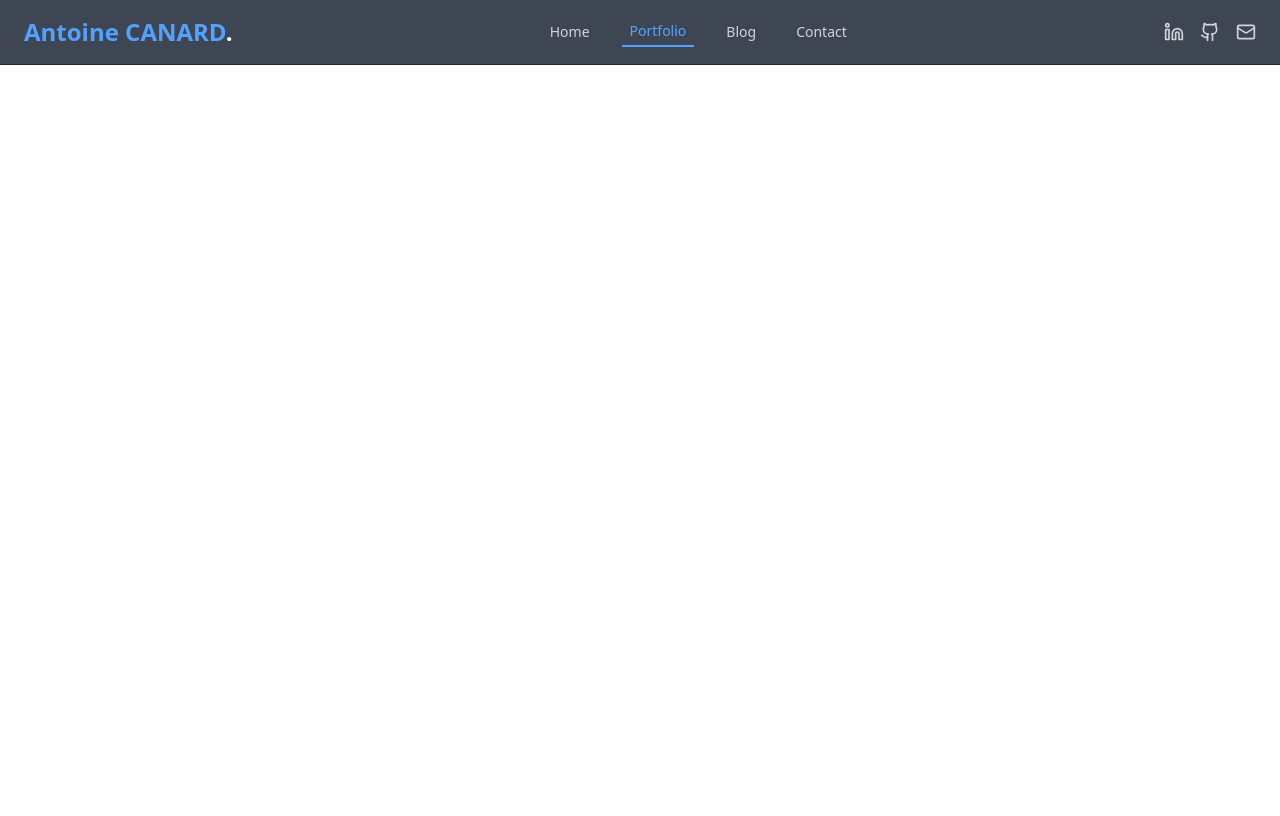
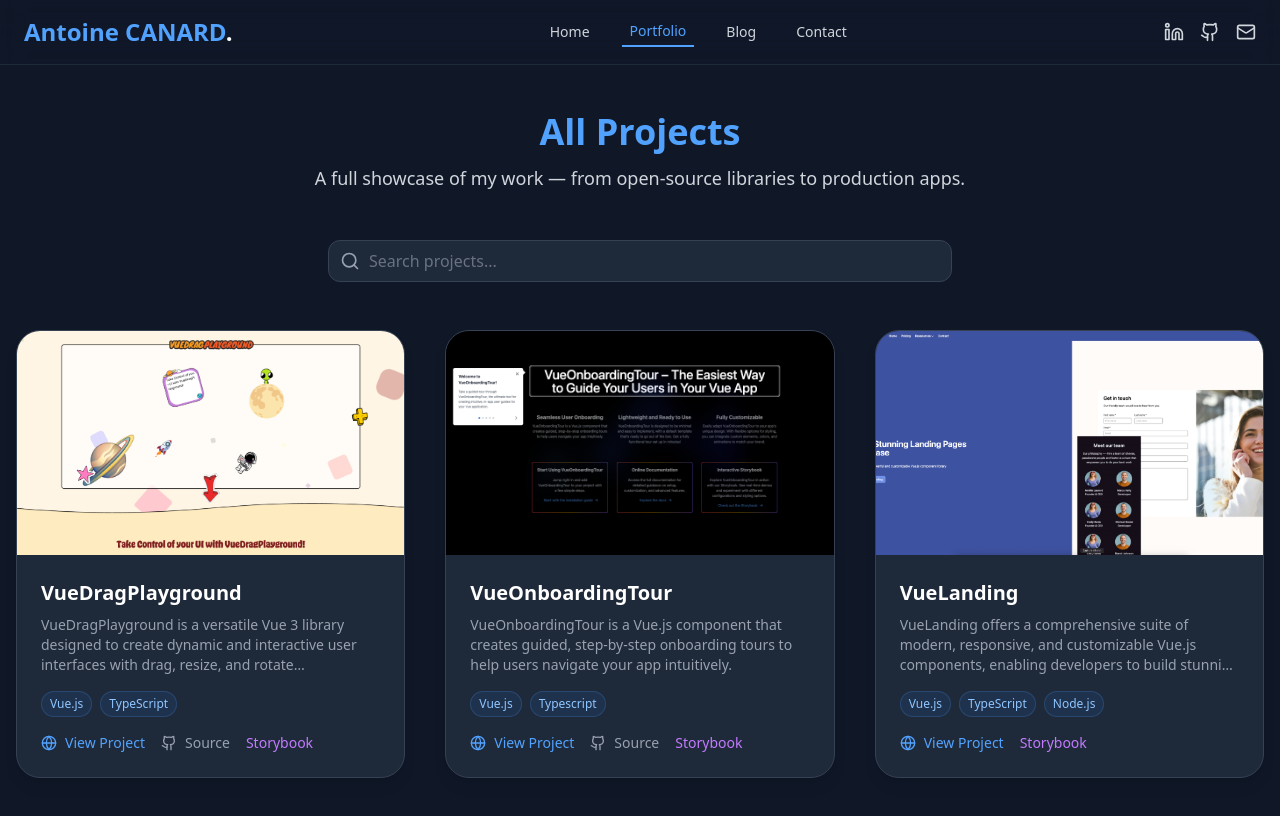
Before and after one commit to acTechWorld/my-website, a React (Vite) app: page /portfolio in a window 1280 px wide. Shown: the top 816 px of the page. Built offline with nearby package versions, Linux system fonts and the light colour scheme.

Commit message:
add portfolio page

```diff
--- a/src/sections/SectionPortfolio.tsx
+++ b/src/sections/SectionPortfolio.tsx
@@ -1,5 +1,7 @@
-import React from "react";
-import { motion } from "framer-motion";
+"use client";
+
+import React, { useState } from "react";
+import { motion, AnimatePresence } from "framer-motion";
 import { Github, Globe } from "lucide-react";
 import ActionButton from "@/components/ActionButton";
 
@@ -38,7 +40,7 @@ const projects: Project[] = [
   {
     title: "VueLanding",
     description:
-      "VueLanding offers a comprehensive suite of modern, responsive, and customizable Vue.js components, enabling developers to build stunning landing pages with ease",
+      "VueLanding offers a comprehensive suite of modern, responsive, and customizable Vue.js components, enabling developers to build stunning landing pages with ease.",
     tech: ["Vue.js", "TypeScript", "Node.js"],
     image: "/assets/imgs/portfolio-3.png",
     link: "https://vuelanding.com/",
@@ -46,27 +48,10 @@ const projects: Project[] = [
   },
 ];
 
-const containerVariants = {
-  hidden: {},
-  show: {
-    transition: {
-      staggerChildren: 0.15,
-    },
-  },
-};
-
 const cardVariants = {
-  hidden: { opacity: 0, y: 60 },
-  show: {
-    opacity: 1,
-    y: 0,
-    transition: {
-      type: "spring",
-      stiffness: 100,
-      damping: 15,
-      mass: 0.5,
-    },
-  },
+  hidden: { opacity: 0, scale: 0.95, y: 30 },
+  show: { opacity: 1, scale: 1, y: 0, transition: { type: "spring", stiffness: 100, damping: 15 } },
+  exit: { opacity: 0, scale: 0.9, y: 30, transition: { duration: 0.3 } },
 };
 
 const SectionPortfolio: React.FC = () => {
@@ -94,40 +79,47 @@ const SectionPortfolio: React.FC = () => {
           </div>
         </div>
 
-        {/* Project Grid with staggered animation */}
+        {/* Project Grid */}
         <motion.div
-          variants={containerVariants}
+          className="grid sm:grid-cols-2 lg:grid-cols-3 gap-8"
           initial="hidden"
           whileInView="show"
-          viewport={{ once: true, amount: 0.1 }}
-          className="grid sm:grid-cols-2 lg:grid-cols-3 gap-8"
+          viewport={{ once: true, amount: 0.2 }} // triggers when 20% of section is in view
         >
+          <AnimatePresence>
             {visibleProjects.map((project, index) => (
               <motion.div
-              key={index}
+                key={project.title}
+                layout
                 variants={cardVariants}
-              className="group bg-gray-800 rounded-3xl overflow-hidden border border-gray-700 hover:border-blue-500 transition shadow-lg"
+                className="group bg-gray-800 rounded-3xl overflow-hidden border border-gray-700 hover:border-blue-500 transition shadow-lg cursor-pointer"
               >
                 {/* Image */}
-              <div className="relative overflow-hidden h-52">
-                <img
+                <motion.div layout className="relative overflow-hidden h-52">
+                  <motion.img
                     src={project.image}
                     alt={project.title}
                     className="object-cover w-full h-full transform group-hover:scale-105 transition duration-500"
+                    layout
                   />
-                <div className="absolute inset-0 bg-gradient-to-t from-gray-900/80 via-gray-900/20 to-transparent opacity-0 group-hover:opacity-100 transition"></div>
-              </div>
+                  <motion.div
+                    className="absolute inset-0 bg-gradient-to-t from-gray-900/80 via-gray-900/20 to-transparent opacity-0 group-hover:opacity-100 transition"
+                    layout
+                  />
+                </motion.div>
 
                 {/* Content */}
-              <div className="p-6">
+                <motion.div layout className="p-6">
                   <h4 className="text-xl font-semibold mb-2">{project.title}</h4>
                   {project.role && (
                     <p className="text-sm text-blue-400 font-medium mb-3">{project.role}</p>
                   )}
+
                   <p className="text-gray-400 text-sm mb-4 line-clamp-3 group-hover:line-clamp-none transition-all">
                     {project.description}
                   </p>
 
+                  {/* Tech */}
                   <div className="flex flex-wrap gap-2 mb-4">
                     {project.tech.map((tech, i) => (
                       <span
@@ -172,14 +164,15 @@ const SectionPortfolio: React.FC = () => {
                       </a>
                     )}
                   </div>
-              </div>
+                </motion.div>
               </motion.div>
             ))}
+          </AnimatePresence>
         </motion.div>
 
         {/* See All Button */}
         <div className="text-center mt-16">
-          <ActionButton text="See all projects"/>
+          <ActionButton text="See all projects" />
         </div>
       </div>
     </section>
--- a/src/views/ViewPortfolio.tsx
+++ b/src/views/ViewPortfolio.tsx
@@ -1,7 +1,189 @@
-const ViewBlog: React.FC = () => {
-    return (
-        <div></div>
-    )
+"use client";
+
+import React, { useState, useMemo } from "react";
+import { motion, AnimatePresence } from "framer-motion";
+import { Github, Globe, Search } from "lucide-react";
+
+interface Project {
+  title: string;
+  role?: string;
+  description: string;
+  tech: string[];
+  image: string;
+  link?: string;
+  github?: string;
+  storybook?: string;
 }
 
-export default ViewBlog
+const projects: Project[] = [
+  {
+    title: "VueDragPlayground",
+    description:
+      "VueDragPlayground is a versatile Vue 3 library designed to create dynamic and interactive user interfaces with drag, resize, and rotate functionalities.",
+    tech: ["Vue.js", "TypeScript"],
+    image: "/assets/imgs/portfolio-1.png",
+    link: "https://vuedragplayground.actechworld.com/",
+    github: "https://github.com/acTechWorld/vue-drag-playground",
+    storybook:
+      "https://vuedragplayground.storybook.actechworld.com/?path=/story/lib-components-vuedragplayground--default",
+  },
+  {
+    title: "VueOnboardingTour",
+    description:
+      "VueOnboardingTour is a Vue.js component that creates guided, step-by-step onboarding tours to help users navigate your app intuitively.",
+    tech: ["Vue.js", "Typescript"],
+    image: "/assets/imgs/portfolio-2.png",
+    link: "https://vueonboardingtour.actechworld.com/",
+    github: "http://github.com/acTechWorld/vue-onboarding-tour/tree/master/library",
+    storybook:
+      "https://vueonboardingtour.storybook.actechworld.com/?path=/story/lib-components-vueonboardingtour--default",
+  },
+  {
+    title: "VueLanding",
+    description:
+      "VueLanding offers a comprehensive suite of modern, responsive, and customizable Vue.js components, enabling developers to build stunning landing pages with ease.",
+    tech: ["Vue.js", "TypeScript", "Node.js"],
+    image: "/assets/imgs/portfolio-3.png",
+    link: "https://vuelanding.com/",
+    storybook:
+      "https://storybook.vuelanding.com/?path=/story/components-features-section--default",
+  },
+];
+
+const ViewPortfolio: React.FC = () => {
+  const [search, setSearch] = useState("");
+
+  const filteredProjects = useMemo(() => {
+    return projects.filter((project) => {
+      const matchesSearch =
+        project.title.toLowerCase().includes(search.toLowerCase()) ||
+        project.description.toLowerCase().includes(search.toLowerCase()) ||
+        project.tech.some((t) => t.toLowerCase().includes(search.toLowerCase()));
+      return matchesSearch;
+    });
+  }, [search]);
+
+  return (
+    <section className="relative min-h-screen bg-gray-900 text-white py-28">
+      <div className="container mx-auto px-4 relative z-10">
+        {/* Header */}
+        <div className="mb-12 text-center">
+          <h1 className="text-4xl font-bold text-blue-400 mb-3">All Projects</h1>
+          <p className="text-gray-300 text-lg">
+            A full showcase of my work — from open-source libraries to production apps.
+          </p>
+        </div>
+
+        {/* Search */}
+        <div className="relative w-full md:w-1/2 mx-auto mb-12">
+          <Search className="absolute left-3 top-1/2 -translate-y-1/2 text-gray-400 w-5 h-5" />
+          <input
+            type="text"
+            placeholder="Search projects..."
+            value={search}
+            onChange={(e) => setSearch(e.target.value)}
+            className="w-full bg-gray-800 border border-gray-700 rounded-xl pl-10 pr-4 py-2 text-gray-200 placeholder-gray-500 focus:outline-none focus:border-blue-500 transition"
+          />
+        </div>
+
+        {/* Project Grid */}
+        <div className="grid sm:grid-cols-1 md:grid-cols-2 lg:grid-cols-3 gap-10">
+          <AnimatePresence>
+            {filteredProjects.length > 0 ? (
+              filteredProjects.map((project, index) => (
+                <motion.div
+                  key={project.title}
+                  layout
+                  initial={{ opacity: 0, scale: 0 }}
+                  animate={{ opacity: 1, scale: 1 }}
+                  exit={{ opacity: 0, scale: 0 }}
+                  className="group bg-gray-800 rounded-3xl overflow-hidden border border-gray-700 hover:border-blue-500 transition shadow-lg cursor-pointer"
+                >
+                  {/* Image */}
+                  <motion.div layout className="relative overflow-hidden h-56">
+                    <img
+                      src={project.image}
+                      alt={project.title}
+                      className="object-cover w-full h-full transform group-hover:scale-105 transition duration-500"
+                    />
+                    <div className="absolute inset-0 bg-gradient-to-t from-gray-900/80 via-gray-900/20 to-transparent opacity-0 group-hover:opacity-100 transition" />
+                  </motion.div>
+
+                  {/* Content */}
+                  <motion.div layout className="p-6">
+                    <h4 className="text-xl font-semibold mb-2">{project.title}</h4>
+                    {project.role && (
+                      <p className="text-sm text-blue-400 font-medium mb-3">{project.role}</p>
+                    )}
+
+                    <p className="text-gray-400 text-sm mb-4 line-clamp-3 group-hover:line-clamp-none transition-all">
+                        {project.description}
+                    </p>
+
+                    {/* Tech */}
+                    <div className="flex flex-wrap gap-2 mb-4">
+                      {project.tech.map((tech, i) => (
+                        <span
+                          key={i}
+                          className="text-xs bg-blue-500/10 text-blue-300 px-2 py-1 rounded-full border border-blue-400/20"
+                        >
+                          {tech}
+                        </span>
+                      ))}
+                    </div>
+
+                    {/* Links */}
+                    <div className="flex items-center gap-4 flex-wrap">
+                      {project.link && (
+                        <a
+                          href={project.link}
+                          target="_blank"
+                          rel="noopener noreferrer"
+                          className="inline-flex items-center gap-2 text-sm font-medium text-blue-400 hover:text-blue-300 transition"
+                        >
+                          <Globe className="w-4 h-4" /> View Project
+                        </a>
+                      )}
+                      {project.github && (
+                        <a
+                          href={project.github}
+                          target="_blank"
+                          rel="noopener noreferrer"
+                          className="inline-flex items-center gap-2 text-sm font-medium text-gray-400 hover:text-white transition"
+                        >
+                          <Github className="w-4 h-4" /> Source
+                        </a>
+                      )}
+                      {project.storybook && (
+                        <a
+                          href={project.storybook}
+                          target="_blank"
+                          rel="noopener noreferrer"
+                          className="inline-flex items-center gap-2 text-sm font-medium text-purple-400 hover:text-purple-300 transition"
+                        >
+                          Storybook
+                        </a>
+                      )}
+                    </div>
+                  </motion.div>
+                </motion.div>
+              ))
+            ) : (
+              <motion.p
+                key="no-projects"
+                className="text-gray-400 col-span-full text-center py-20"
+                initial={{ opacity: 0 }}
+                animate={{ opacity: 1 }}
+                exit={{ opacity: 0 }}
+              >
+                No projects found.
+              </motion.p>
+            )}
+          </AnimatePresence>
+        </div>
+      </div>
+    </section>
+  );
+};
+
+export default ViewPortfolio;
```
Also changed, not shown: src/views/ViewBlog.tsx (+3 -21 lines). Lines whose indentation alone changed are shown as unchanged.
